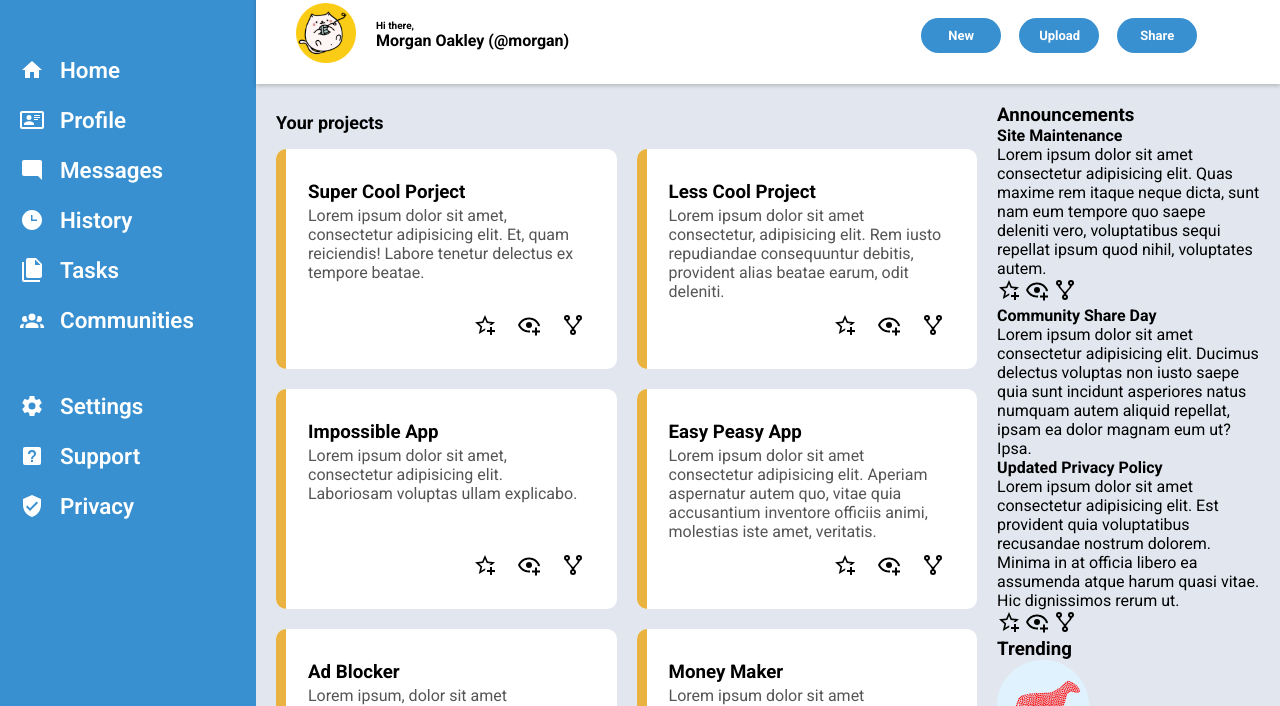
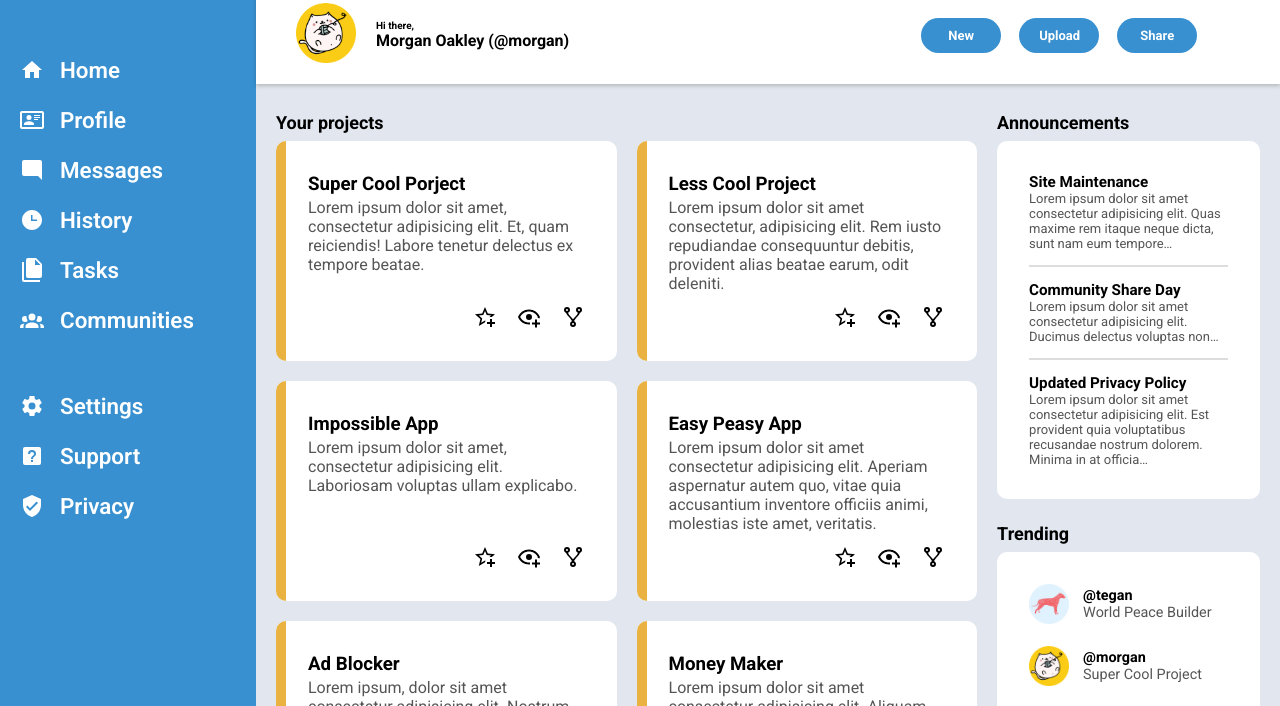
Before and after one commit to gonrogon/odin-admin-dashboard, a plain HTML site: page index.html in a window 1280 px wide. Shown: the part 63-769 px from the top of the page. Drawn offline with Linux system fonts and the light colour scheme.

Commit message:
Add styles to announcements and trending

```diff
--- a/index.html
+++ b/index.html
@@ -138,60 +138,58 @@
                 </div>
                 <div class="news">
                     <div class="announcements">
-                        <h3>Announcements</h3>
+                        <h2>Announcements</h2>
                         <div class="cards">
                             <div class="announcement">
-                                <h4>Site Maintenance</h4>
+                                <h3>Site Maintenance</h3>
                                 <p>
-                                    Lorem ipsum dolor sit amet consectetur adipisicing elit. Quas maxime rem itaque neque dicta, sunt nam eum tempore quo saepe deleniti vero, voluptatibus sequi repellat ipsum quod nihil, voluptates autem.
-                                </p>
-                                <div class="actions">
-                                    <img src="images/star-plus.svg" alt="favourite" width="24" height="24">
-                                    <img src="images/eye-plus.svg" alt="explore" width="24" height="24">
-                                    <img src="images/fork.svg" alt="fork" width="24" height="24">
-                                </div>
-                            </div>
-                            <div class="announcement">
-                                <h4>Community Share Day</h4>
-                                <p>
-                                    Lorem ipsum dolor sit amet consectetur adipisicing elit. Ducimus delectus voluptas non iusto saepe quia sunt incidunt asperiores natus numquam autem aliquid repellat, ipsam ea dolor magnam eum ut? Ipsa.
+                                    Lorem ipsum dolor sit amet consectetur adipisicing elit. Quas maxime rem itaque neque dicta, sunt nam eum tempore…
                                 </p>
                             </div>
                             <div class="announcement">
-                                <h4>Updated Privacy Policy</h4>
+                                <h3>Community Share Day</h3>
                                 <p>
-                                    Lorem ipsum dolor sit amet consectetur adipisicing elit. Est provident quia voluptatibus recusandae nostrum dolorem. Minima in at officia libero ea assumenda atque harum quasi vitae. Hic dignissimos rerum ut.
+                                    Lorem ipsum dolor sit amet consectetur adipisicing elit. Ducimus delectus voluptas non…
                                 </p>
-                                <div class="actions">
-                                    <img src="images/star-plus.svg" alt="favourite" width="24" height="24">
-                                    <img src="images/eye-plus.svg" alt="explore" width="24" height="24">
-                                    <img src="images/fork.svg" alt="fork" width="24" height="24">
                             </div>
+                            <div class="announcement">
+                                <h3>Updated Privacy Policy</h3>
+                                <p>
+                                    Lorem ipsum dolor sit amet consectetur adipisicing elit. Est provident quia voluptatibus recusandae nostrum dolorem. Minima in at officia…
+                                </p>
                             </div>
                         </div>
                     </div>
                     <div class="trending">
-                        <h3>Trending</h3>
+                        <h2>Trending</h2>
                         <ul>
                             <li>
-                                <img src="images/profiles/profile1.png">
+                                <img src="images/profiles/profile1.png" alt="profile" width="50" height="50">
+                                <div>
                                     <a class="user" href="#">@tegan</a>
                                     World Peace Builder
+                                </div>
                             </li>
                             <li>
-                                <img src="images/profiles/profile2.png">
+                                <img src="images/profiles/profile2.png" alt="profile" width="50" height="50">
+                                <div>
                                     <a class="user" href="#">@morgan</a>
                                     Super Cool Project
+                                </div>
                             </li>
                             <li>
-                                <img src="images/profiles/profile3.png">
+                                <img src="images/profiles/profile3.png" alt="profile" width="50" height="50">
+                                <div>
                                     <a class="user" href="#">@kendall</a>
                                     Life Changing App
+                                </div>
                             </li>
                             <li>
-                                <img src="images/profiles/profile4.png">
+                                <img src="images/profiles/profile4.png" alt="profile" width="50" height="50">
+                                <div>
                                     <a class="user" href="#">@alex</a>
                                     No Traffic Maker
+                                </div>
                             </li>
                         </ul>
                     </div>
--- a/style.css
+++ b/style.css
@@ -2,6 +2,7 @@
 
 :root {
     --container-padding: 20px;
+    --cards-radious: 10px;
 
     font-family: "Roboto", sans-serif;
     font-size: 16px;
@@ -109,6 +110,7 @@ ul, li {
     border: 0;
     width: 20px;
     height: 20px;
+    cursor: pointer;
 }
 
 .nav input[type="text"] {
@@ -178,10 +180,9 @@ ul, li {
     padding: var(--container-padding);
 }
 
-.projects h2 {
+.projects h2, .news h2 {
     font-size: large;
-    margin-top: 0.5rem;
-    margin-bottom: 1rem;
+    margin: 0.5rem 0;
 }
 
 .projects .cards {
@@ -193,7 +194,7 @@ ul, li {
 
 .projects .card {
     background-color: #fff;
-    border-radius: 10px;
+    border-radius: var(--cards-radious);
     color: #555;
     overflow: hidden;
 }
@@ -226,3 +227,56 @@ ul, li {
     width: 24px;
     height: 24px;
 }
+
+.news {
+    color: #555;
+}
+
+.news h2, .news h3 {
+    color: #000;
+}
+
+.announcements {
+    margin-bottom: 1.5rem;
+}
+
+.announcements .cards, .trending ul {
+    background-color: #fff;
+    border-radius: var(--cards-radious);
+    padding: 2rem;
+    font-size: small;
+}
+
+.announcements .cards {
+    display: flex;
+    flex-direction: column;
+    gap: 14px;
+}
+
+.announcement:not(:last-child) {
+    border-bottom: 2px solid #ddd;
+    padding-bottom: 14px;
+}
+
+.trending img {
+    width: 40px;
+    height: 40px;
+}
+
+.trending li {
+    display: flex;
+    gap: 14px;
+    align-items: center;
+    font-size: 0.9rem;
+}
+
+.trending li:not(:last-child) {
+    margin-bottom: 1.4rem;
+}
+
+.trending a {
+    display: block;
+    text-decoration: none;
+    color: #000;
+    font-weight: bold;
+}
```
Lines whose indentation alone changed are shown as unchanged.
